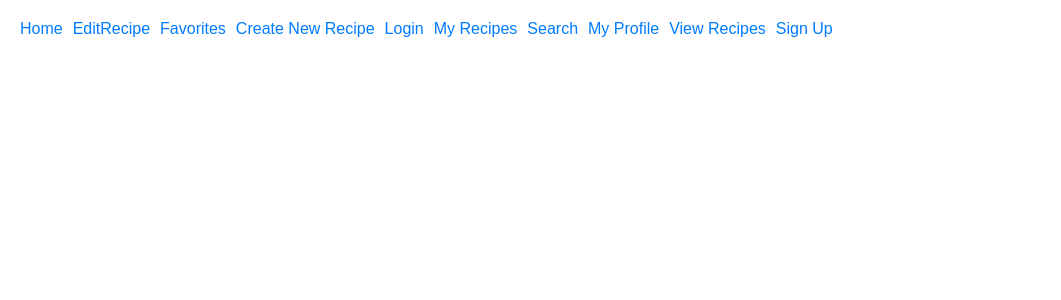
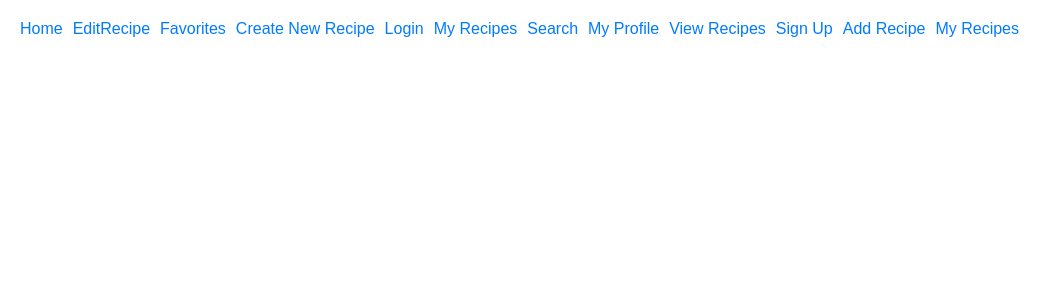
Before and after one commit to Moringa-SDF-PT10/group-09-recipe-app-project, a React (Vite) app: page / in a window 1280 px wide. Shown: the top 300 px of the page, without its empty margins (0-1061 px from the left). Built offline with nearby package versions, Linux system fonts and the light colour scheme.

Commit message:
/add-recipe route added in App.jsx

```diff
--- a/package.json
+++ b/package.json
@@ -12,7 +12,9 @@
   "dependencies": {
     "react": "^19.1.0",
     "react-dom": "^19.1.0",
-    "react-router-dom": "^7.6.1"
+    "react-router-dom": "^7.6.1",
+    "uuid": "^11.1.0"
+
   },
   "devDependencies": {
     "@eslint/js": "^9.25.0",
--- a/src/Components/App.jsx
+++ b/src/Components/App.jsx
@@ -26,6 +26,8 @@ function App() {
       <Link to={"./Profile"}>My Profile</Link>
       <Link to={"./RecipeList"}>View Recipes</Link>
       <Link to={"./SignUp"}>Sign Up</Link>
+      <Link to="./add-recipe">Add Recipe</Link>
+      <Link to="./my-recipes">My Recipes</Link>
 
      </nav>
      <main>
@@ -40,6 +42,8 @@ function App() {
         <Route path='./Profile' element={<Profile /> }/>
         <Route path='./RecipeList' element={<RecipeList /> }/>
         <Route path='./SignUp' element={<SignUp /> }/>
+        <Route path='./add-recipe' element={<Form />} />
+        <Route path='./my-recipes' element={<MyRecipes />} />
       </Routes>
       </main>
 
```
Also changed, not shown: 1 other file (tests, documents, lock files or other folders).
